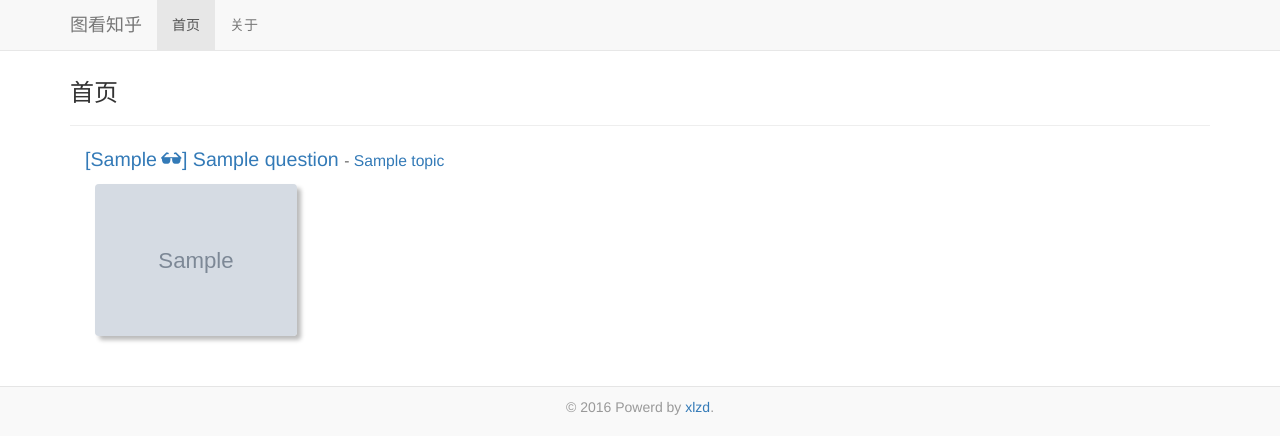
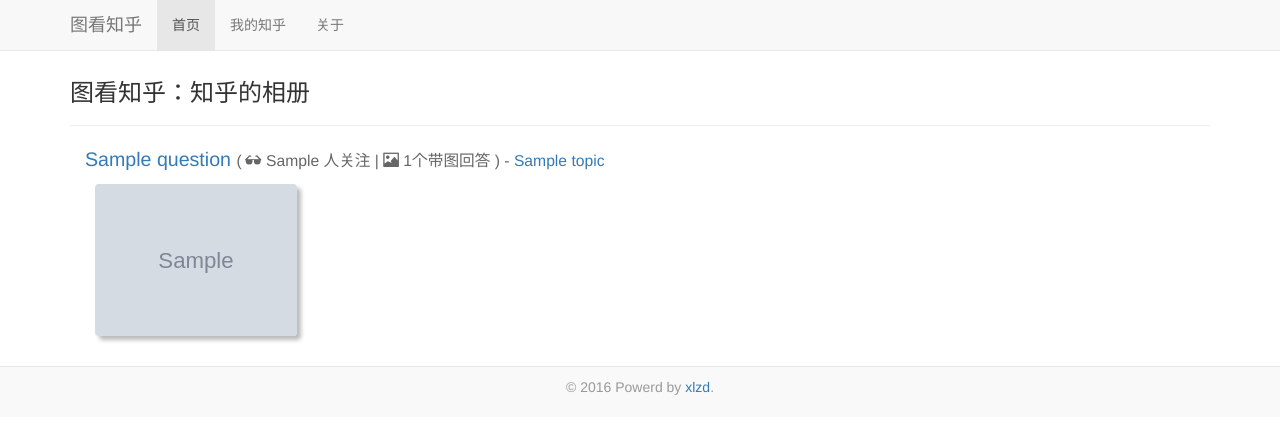
Before and after one commit to 644026044/zhihu.photo, a Flask app: page / in a window 1280 px wide. Shown: the top 436 px of the page. Run offline with Flask 2, Linux system fonts and the light colour scheme; grey boxes marked "Sample" are stand-in pictures; a database or web service that is not in the repository returns one stand-in record (values such as "Sample title"); some libraries are stand-ins or nearby versions.

Commit message:
ui update

```diff
--- a/app/templates/base.html
+++ b/app/templates/base.html
@@ -24,6 +24,7 @@
                 <div id="navbar" class="collapse navbar-collapse">
                     <ul class="nav navbar-nav">
                         <li class="{{ ('', 'active')[active == 'index'] }}"><a href="{{ url_for('web.index') }}">首页</a></li>
+                        <li><a target="_blank" href="https://www.zhihu.com/people/xlzd">我的知乎</a></li>
                         <li class="{{ ('', 'active')[active == 'about'] }}"><a href="{{ url_for('web.about') }}">关于</a></li>
                     </ul>
                 </div>
--- a/app/templates/index.html
+++ b/app/templates/index.html
@@ -3,7 +3,7 @@
 {% block page_content %}
 <div class="container">
     <div class="page-header" style="margin-top: -10px;">
-        <h3>首页</h3>
+        <h3>图看知乎：知乎的相册</h3>
     </div>
 
     <div class="main-items col-md-12">
@@ -14,8 +14,11 @@
         <div class="zh-question-item clearfix">
             <div class="zh-qu-title">
                 <a href="{{ url_for('web.detail', qid=question['_id']) }}">
-                    [{{ question['follow_cnt'] }} <span class="glyphicon glyphicon-sunglasses"></span>]
                     {{ question['title'] }}
+                    <span class="subtitle">
+                        ( <span class="glyphicon glyphicon-sunglasses"></span> {{ question['follow_cnt'] }} 人关注 |
+                        <span class="glyphicon glyphicon-picture"></span> {{ question['answers']|length }}个带图回答 )
+                    </span>
                 </a>
                 <span class="subtitle">
                     -
@@ -35,11 +38,11 @@
                 {% endfor %}
             </div>
         </div>
-        <br>
         {% endfor %}
     </div>
     <div class="center_div">
-    {{ pagination.links }}
+        {{ pagination.links }}
     </div>
+
 </div>
 {% endblock %}
--- a/app/templates/question-detail.html
+++ b/app/templates/question-detail.html
@@ -9,8 +9,11 @@
     <div class="main-items col-md-12">
         <div class="zh-qu-title">
             <a target="_blank" href="https://www.zhihu.com/question/{{ question['_id'] }}">
-                [{{ question['follow_cnt'] }} <span class="glyphicon glyphicon-sunglasses"></span>]
                 {{ question['title'] }}
+                <span class="subtitle">
+                    ( <span class="glyphicon glyphicon-sunglasses"></span> {{ question['follow_cnt'] }} 人关注 |
+                    <span class="glyphicon glyphicon-picture"></span> {{ question['answers']|length }}个带图回答 )
+                </span>
             </a>
                 <span class="subtitle">
                     -
```
